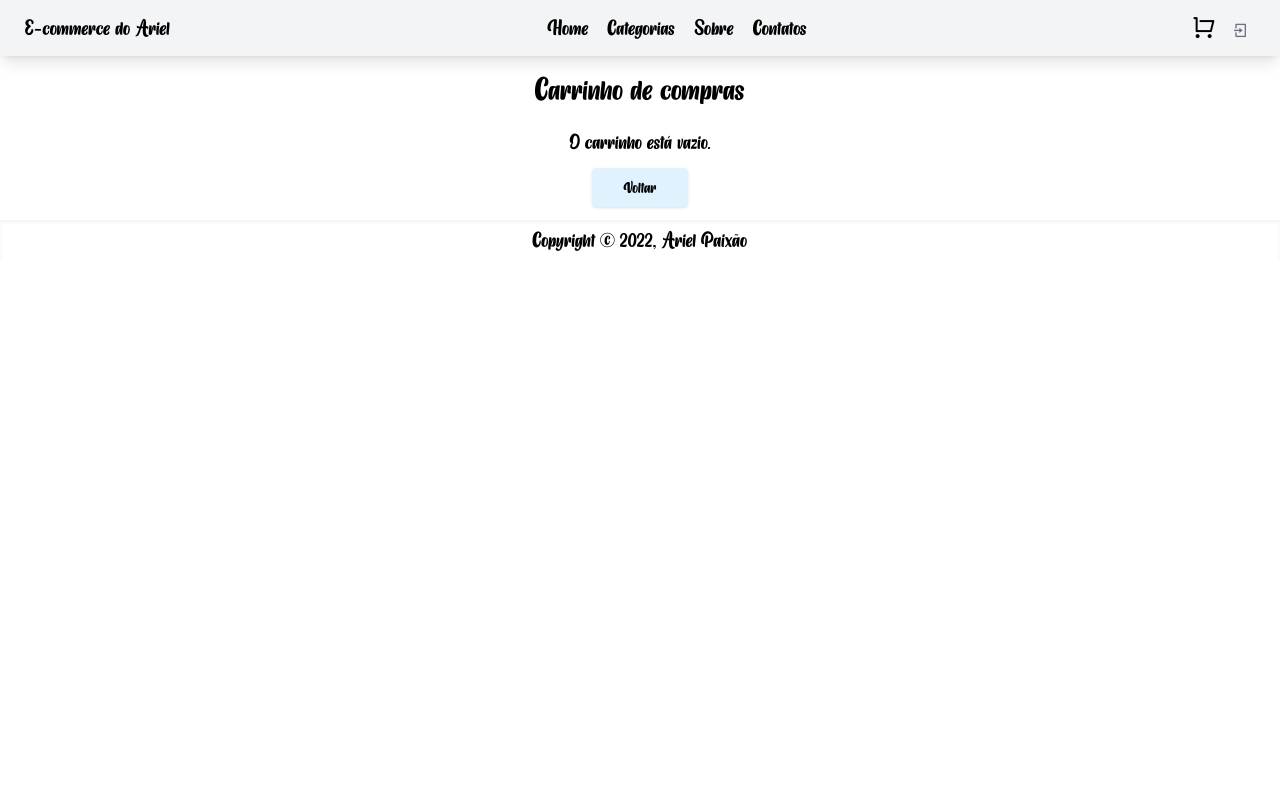
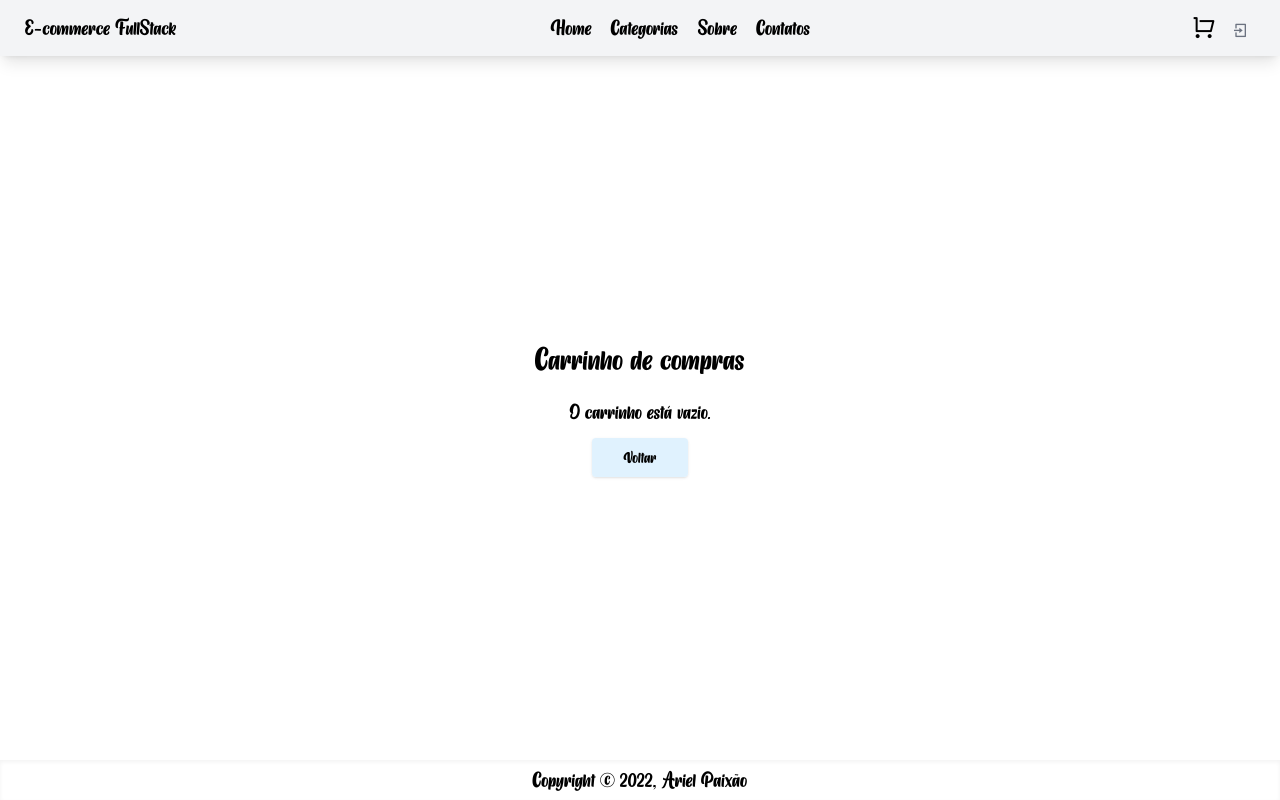
Before and after one commit to paixaoariellll/e-commerce-next-js-fullstack, a Next.js app: page /cart in a window 1280 px wide. Built offline with nearby package versions, Linux system fonts and the light colour scheme.

Commit message:
toast + Toaster + layout centralized

```diff
--- a/components/Layout.js
+++ b/components/Layout.js
@@ -39,12 +39,12 @@ export default function Layout({ title, children }) {
                 <meta name="description" content="E-commerce shop created by create next app" />
                 <link rel="icon" href="/favicon.ico" />
             </Head>
-            <div>
+            <div className='flex min-h-screen flex-col justify-between'>
                 <header>
                     <nav class="relative w-full flex flex-wrap items-center justify-between py-3 bg-gray-100 text-gray-500 shadow-lg">
                         <div class="container-fluid w-full flex flex-wrap items-center justify-between px-6">
                             <div class="container-fluid">
-                                <a class="text-xl text-black" href="/">E-commerce do Ariel</a>
+                                <a class="text-xl text-black" href="/">E-commerce FullStack</a>
                             </div>
                             <div className='menu flex gap-5'>
                                 {
--- a/package.json
+++ b/package.json
@@ -14,6 +14,7 @@
     "react": "18.2.0",
     "react-dom": "18.2.0",
     "react-hook-form": "^7.35.0",
+    "react-hot-toast": "^2.4.0",
     "remixicon": "^2.5.0"
   },
   "devDependencies": {
--- a/pages/product/[slug].js
+++ b/pages/product/[slug].js
@@ -5,6 +5,7 @@ import Link from 'next/link'
 import Image from 'next/image'
 import { useRouter } from 'next/router'
 import { Store } from '../../utils/Store'
+import toast, { Toaster } from 'react-hot-toast'
 
 export default function ProductScreen() {
     const { state, dispatch } = useContext(Store)
@@ -23,7 +24,11 @@ export default function ProductScreen() {
         const existItem = state.cart.cartItems.find((x) => x.slug === product.slug)
         const quantity = existItem ? existItem.quantity + 1 : 1
         if (product.countInStock < quantity) {
-            alert('Produdo indisponível!')
+            toast.error(
+                <span className='p-2 text-red-500 text-2xl'>
+                    O produto está indisponível!
+                </span>
+            )
             return
         }
         dispatch({
@@ -95,6 +100,7 @@ export default function ProductScreen() {
                         </div>
                     </div>
                 </div>
+                <Toaster />
             </div>
         </Layout >
     )
```
Also changed, not shown: 2 other files (tests, documents, lock files or other folders).
